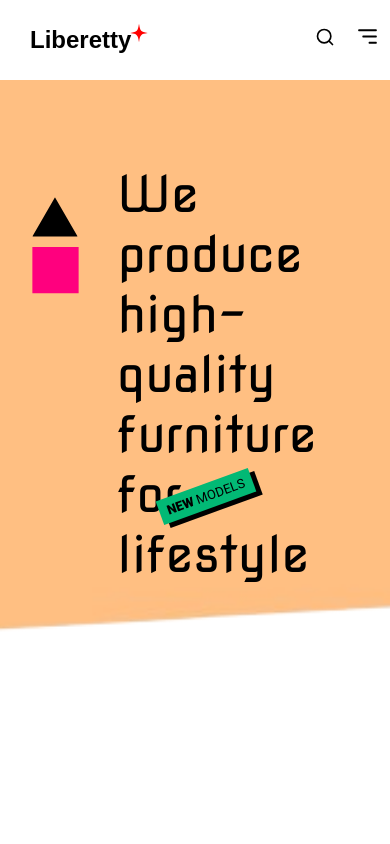
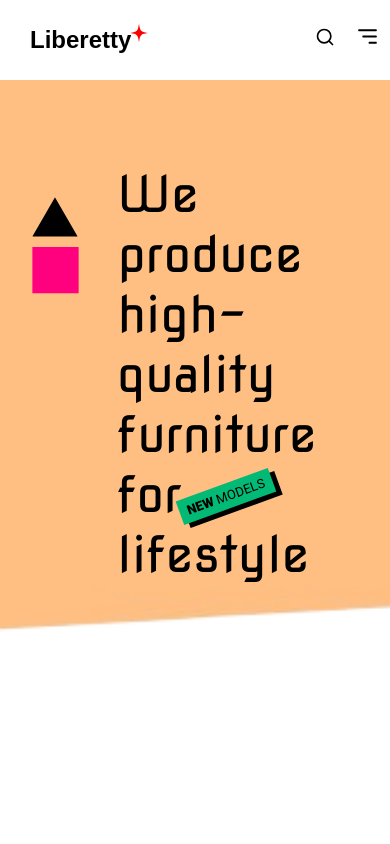
Before and after one commit to GodZilla-7/Libretty, a plain HTML site: page index.html in a window 390 px wide. Shown: the top 844 px of the page. Drawn offline with Linux system fonts and the light colour scheme; a web font is replaced by a local one.

Commit message:
Update index.html

```diff
--- a/index.html
+++ b/index.html
@@ -217,7 +217,7 @@ margin-bottom: 100px;    }
 }
      .e5{
       top: 320px;
-      left: 40px;
+      left: 60px;
      }
      .e3{
       display: none;
```
